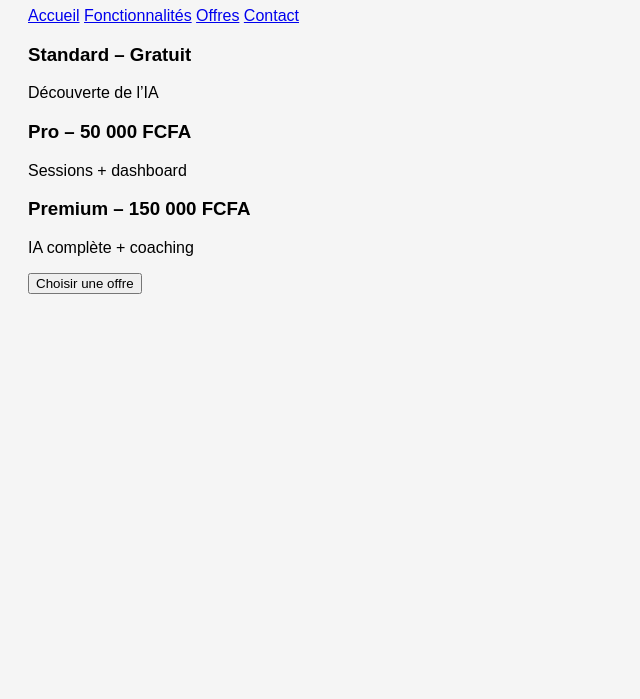
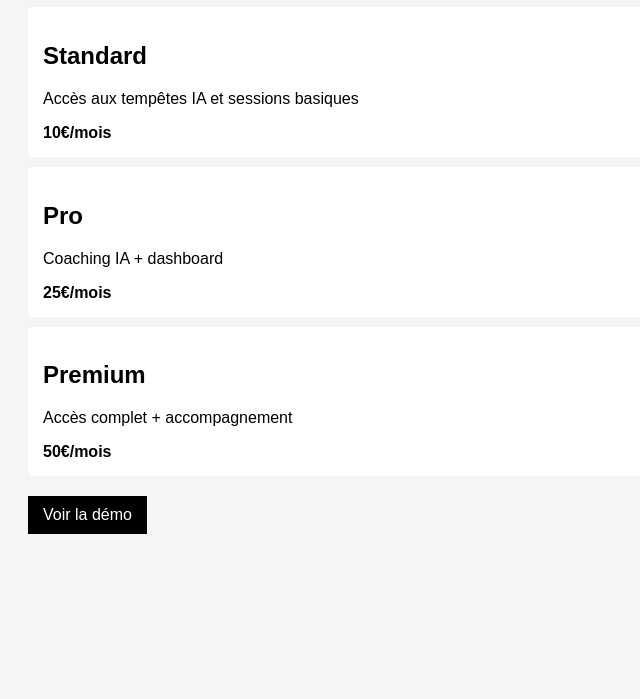
Before and after one commit to mboungounoellie9-del/Boostia, a plain HTML site: page pricing.html in a window 1280 px wide. Shown: the part 101-800 px from the top of the page, without its empty margins (0-640 px from the left). Drawn offline with Linux system fonts and the light colour scheme; files that its build step writes are made by us from their sources.

Commit message:
Update pricing.html

```diff
--- a/pricing.html
+++ b/pricing.html
@@ -2,35 +2,33 @@
 <html lang="fr">
 <head>
   <meta charset="UTF-8">
-  <title>Offres - BoostIA</title>
-  <link rel="stylesheet" href="style.css">
+  <title>Tarifs – BoostIA</title>
+  <link rel="stylesheet" href="css/style.css">
 </head>
 <body>
 
-  <header>
-    <h1>Nos Offres</h1>
-  </header>
+<h1>Nos packs</h1>
 
-  <nav>
-    <a href="index.html">Accueil</a>
-    <a href="features.html">Fonctionnalités</a>
-    <a href="pricing.html">Offres</a>
-    <a href="contact.html">Contact</a>
-  </nav>
+<div class="card">
+  <h2>Standard</h2>
+  <p>Accès aux tempêtes IA et sessions basiques</p>
+  <strong>10€/mois</strong>
+</div>
 
-  <main>
-    <h3>Standard – Gratuit</h3>
-    <p>Découverte de l’IA</p>
+<div class="card">
+  <h2>Pro</h2>
+  <p>Coaching IA + dashboard</p>
+  <strong>25€/mois</strong>
+</div>
 
-    <h3>Pro – 50 000 FCFA</h3>
-    <p>Sessions + dashboard</p>
+<div class="card">
+  <h2>Premium</h2>
+  <p>Accès complet + accompagnement</p>
+  <strong>50€/mois</strong>
+</div>
 
-    <h3>Premium – 150 000 FCFA</h3>
-    <p>IA complète + coaching</p>
+<a href="dashboard.html" class="btn">Voir la démo</a>
 
-    <button onclick="choosePlan()">Choisir une offre</button>
-  </main>
-
-  <script src="index.js"></script>
+<script src="js/main.js"></script>
 </body>
 </html>
```
